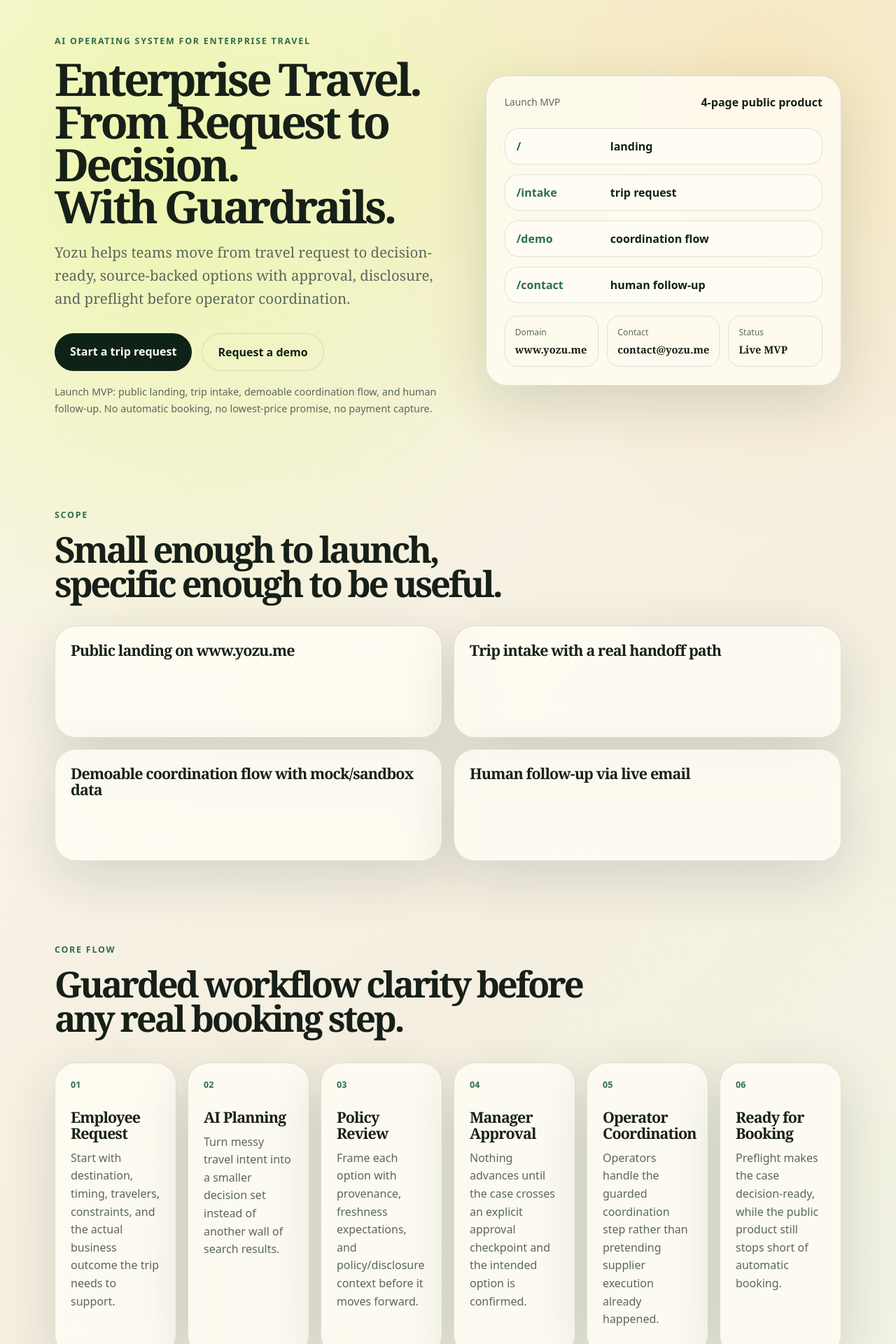
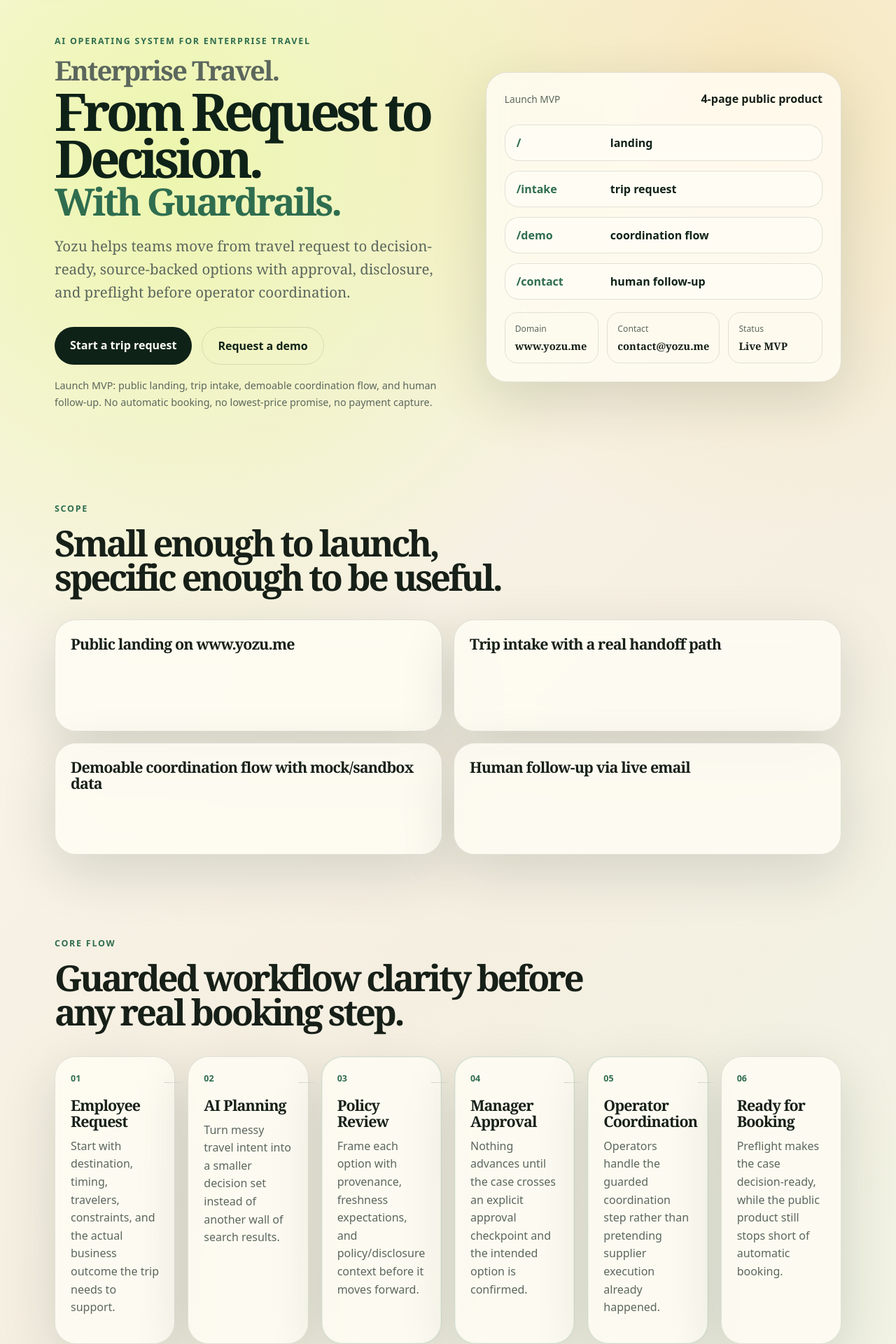
Before and after one commit to lorettawillow-lele/yozu-web, a Next.js app: page / in a window 1280 px wide. Shown: the part 100-2020 px from the top of the page at 70% size. Built offline with nearby package versions, Linux system fonts and the light colour scheme.

Commit message:
phase3 ui v2 enterprise console refinement

```diff
--- a/app/api/cases/route.ts
+++ b/app/api/cases/route.ts
@@ -23,9 +23,11 @@
 }
 
 export async function GET() {
+  try {
     const stored = await listStoredCases();
-  const storedById = new Map(stored.map((item) => [item.id, item]));
-  const visibleStored = stored
+    const safeStored = stored.filter((item) => item && item.id);
+    const storedById = new Map(safeStored.map((item) => [item.id, item]));
+    const visibleStored = safeStored
       .filter((item) => !getCaseById(item.id))
       .map((item) => sanitizeCaseForPublicOps(item));
     const mergedMockCases = mockCases.map((item) => storedById.get(item.id) ?? item);
@@ -34,6 +36,14 @@
       mode: getCaseStoreMode(),
       cases: [...visibleStored, ...mergedMockCases]
     });
+  } catch (error) {
+    console.error("GET /api/cases failed; returning degraded mock-only fallback", error);
+
+    return NextResponse.json({
+      mode: `${getCaseStoreMode()}-degraded`,
+      cases: mockCases
+    });
+  }
 }
 
 export async function POST(request: Request) {
--- a/app/globals.css
+++ b/app/globals.css
@@ -345,6 +345,10 @@
   margin-top: 38px;
 }
 
+.enterpriseWorkflow {
+  gap: 18px;
+}
+
 .demoSteps {
   margin-top: 0;
 }
@@ -352,6 +356,7 @@
 .step {
   min-height: 250px;
   padding: 22px;
+  position: relative;
 }
 
 .step span {
@@ -360,8 +365,29 @@
   font-family: ui-sans-serif, system-ui, sans-serif;
   font-size: 0.78rem;
   font-weight: 900;
-  margin-bottom: 26px;
+  margin-bottom: 18px;
   text-transform: uppercase;
+}
+
+.enterpriseWorkflow .step::after {
+  background: linear-gradient(90deg, rgba(47, 109, 79, 0.26), rgba(47, 109, 79, 0));
+  content: "";
+  height: 1px;
+  position: absolute;
+  right: -14px;
+  top: 36px;
+  width: 28px;
+}
+
+.enterpriseWorkflow .step:nth-child(3),
+.enterpriseWorkflow .step:nth-child(4),
+.enterpriseWorkflow .step:nth-child(5) {
+  border-color: rgba(47, 109, 79, 0.22);
+  box-shadow: 0 24px 80px rgba(16, 37, 27, 0.12), inset 0 0 0 1px rgba(47, 109, 79, 0.06);
+}
+
+.enterpriseWorkflow .step:last-child::after {
+  display: none;
 }
 
 .step p,
@@ -531,12 +557,32 @@
 .compactPublicTitle {
   font-size: clamp(2.45rem, 5vw, 5rem);
   letter-spacing: -0.06em;
-  line-height: 0.95;
-  margin-bottom: 18px;
+  line-height: 0.91;
+  margin-bottom: 22px;
 }
 
 .compactPublicTitle span {
   display: block;
+}
+
+.heroLineIntro {
+  color: var(--muted);
+  font-size: clamp(1.7rem, 3vw, 2.7rem);
+  letter-spacing: -0.05em;
+  margin-bottom: 0.18em;
+}
+
+.heroLineFocus {
+  color: var(--deep);
+  font-size: clamp(2.65rem, 5.8vw, 5.6rem);
+  letter-spacing: -0.075em;
+}
+
+.heroLineGuardrail {
+  color: var(--leaf);
+  font-size: clamp(2rem, 4.2vw, 3.6rem);
+  letter-spacing: -0.06em;
+  margin-top: 0.08em;
 }
 
 .compactPublicLead .pageTitle {
@@ -763,12 +809,13 @@
 }
 
 .statusCard {
-  gap: 18px;
+  gap: 22px;
+  padding: 28px 28px 30px;
 }
 
 .statusHeader {
   display: grid;
-  gap: 10px;
+  gap: 12px;
 }
 
 .statusState {
@@ -782,7 +829,7 @@
   font-size: 1.02rem;
   line-height: 1.55;
   margin: 0;
-  max-width: 34ch;
+  max-width: 42ch;
 }
 
 .protectedNotice {
@@ -795,7 +842,7 @@
 
 .statusMetaGrid {
   display: grid;
-  gap: 12px;
+  gap: 14px;
   grid-template-columns: repeat(4, minmax(0, 1fr));
 }
 
@@ -826,13 +873,13 @@
 
 .detailList {
   display: grid;
-  gap: 14px;
+  gap: 16px;
   margin: 0;
 }
 
 .detailList div {
   border-top: 1px solid var(--line);
-  padding-top: 12px;
+  padding-top: 14px;
 }
 
 .detailList div:first-child {
@@ -857,13 +904,17 @@
 
 .approvalActions {
   display: grid;
-  gap: 12px;
+  gap: 14px;
   margin-top: 18px;
 }
 
 .approvalActionCard {
   display: grid;
-  gap: 8px;
+  gap: 10px;
+  background: rgba(255, 253, 245, 0.62);
+  border: 1px solid rgba(23, 32, 24, 0.08);
+  border-radius: 22px;
+  padding: 14px 16px;
 }
 
 .approvalActions .primaryButton,
@@ -895,6 +946,13 @@
     line-height: 0.98;
   }
 
+  .heroLineIntro,
+  .heroLineFocus,
+  .heroLineGuardrail {
+    font-size: inherit;
+    margin: 0;
+  }
+
   .compactLead .pageTitle {
     font-size: clamp(2rem, 9vw, 3.4rem);
   }
@@ -911,6 +969,10 @@
     grid-column: auto;
   }
 
+  .enterpriseWorkflow .step::after {
+    display: none;
+  }
+
   .tableHeader {
     display: none;
   }
--- a/app/lib/case-store.ts
+++ b/app/lib/case-store.ts
@@ -3,6 +3,14 @@
 
 const memoryCases = new Map<string, TripCase>();
 const memoryEvents = new Map<string, AuditEvent[]>();
+
+function textOrFallback(value: unknown, fallback: string) {
+  if (value === null || value === undefined || value === "") {
+    return fallback;
+  }
+
+  return String(value);
+}
 
 function hasPostgres() {
   return Boolean(process.env.POSTGRES_URL);
@@ -153,20 +161,20 @@
 
 function mapRowToCase(row: Record<string, unknown>): TripCase {
   return {
-    id: String(row.id),
-    tripCaseId: String(row.trip_case_id || row.id),
-    company: String(row.company),
-    officeName: String(row.office_name),
-    requester: String(row.requester),
-    traveler: String(row.traveler),
-    approver: String(row.approver),
-    tripPurpose: String(row.trip_purpose),
-    destination: String(row.destination),
-    timing: String(row.timing),
+    id: textOrFallback(row.id, "UNKNOWN"),
+    tripCaseId: textOrFallback(row.trip_case_id || row.id, textOrFallback(row.id, "UNKNOWN")),
+    company: textOrFallback(row.company, "Unknown account"),
+    officeName: textOrFallback(row.office_name, "Unknown office"),
+    requester: textOrFallback(row.requester, "Unknown requester"),
+    traveler: textOrFallback(row.traveler, "Unknown traveler"),
+    approver: textOrFallback(row.approver, "Unknown approver"),
+    tripPurpose: textOrFallback(row.trip_purpose, "Unknown trip purpose"),
+    destination: textOrFallback(row.destination, "Unknown destination"),
+    timing: textOrFallback(row.timing, "Unknown timing"),
     constraints: Array.isArray(row.constraints)
       ? row.constraints.map((item) => String(item))
       : [],
-    approvalContext: String(row.approval_context),
+    approvalContext: textOrFallback(row.approval_context, "Approval context unavailable."),
     priority: row.priority as TripCase["priority"],
     state: row.state as TripCase["state"],
     approvalState: row.approval_state as TripCase["approvalState"],
@@ -186,15 +194,18 @@
     disclosureMode: String(row.disclosure_mode) as TripCase["disclosureMode"],
     sourceSummary: String(row.source_summary),
     freshnessSummary: String(row.freshness_summary),
-    owner: String(row.owner),
-    nextAction: String(row.next_action),
-    optionSetSummary: String(row.option_set_summary),
-    sourceEvidence: String(row.source_evidence),
-    fetchedAt: String(row.fetched_at),
-    policyNotes: String(row.policy_notes),
-    internalNotes: String(row.internal_notes),
-    recommendationHeadline: String(row.recommendation_headline),
-    approvalPrompt: String(row.approval_prompt)
+    owner: textOrFallback(row.owner, "Unknown owner"),
+    nextAction: textOrFallback(row.next_action, "Next action unavailable."),
+    optionSetSummary: textOrFallback(row.option_set_summary, "Option summary unavailable."),
+    sourceEvidence: textOrFallback(row.source_evidence, "Source evidence unavailable."),
+    fetchedAt: textOrFallback(row.fetched_at, "Not available"),
+    policyNotes: textOrFallback(row.policy_notes, "Policy notes unavailable."),
+    internalNotes: textOrFallback(row.internal_notes, "Internal notes unavailable."),
+    recommendationHeadline: textOrFallback(
+      row.recommendation_headline,
+      "Recommendation headline unavailable."
+    ),
+    approvalPrompt: textOrFallback(row.approval_prompt, "Approval prompt unavailable.")
   };
 }
 
@@ -226,7 +237,16 @@
     order by created_at desc
   `;
 
-  return rows.map((row) => mapRowToCase(row));
+  const cases: TripCase[] = [];
+  for (const row of rows) {
+    try {
+      cases.push(mapRowToCase(row));
+    } catch (error) {
+      console.error("listStoredCases: failed to map stored row", error, row);
+    }
+  }
+
+  return cases;
 }
 
 export async function getStoredCase(id: string) {
--- a/app/page.tsx
+++ b/app/page.tsx
@@ -11,9 +11,9 @@
           <div className="heroCopy">
             <p className="eyebrow">AI Operating System for Enterprise Travel</p>
             <h1 className="compactPublicTitle">
-              <span>Enterprise Travel.</span>
-              <span>From Request to Decision.</span>
-              <span>With Guardrails.</span>
+              <span className="heroLine heroLineIntro">Enterprise Travel.</span>
+              <span className="heroLine heroLineFocus">From Request to Decision.</span>
+              <span className="heroLine heroLineGuardrail">With Guardrails.</span>
             </h1>
             <p className="lede">
               {BRAND.productDisplayName} helps teams move from travel request to decision-ready,
@@ -97,7 +97,7 @@
           <p className="eyebrow">Core flow</p>
           <h2>Guarded workflow clarity before any real booking step.</h2>
         </div>
-        <div className="steps">
+        <div className="steps enterpriseWorkflow">
           {coreFlow.map((step) => (
             <article className="step" key={step.label}>
               <span>{step.label}</span>
```
Lines whose indentation alone changed are shown as unchanged.
